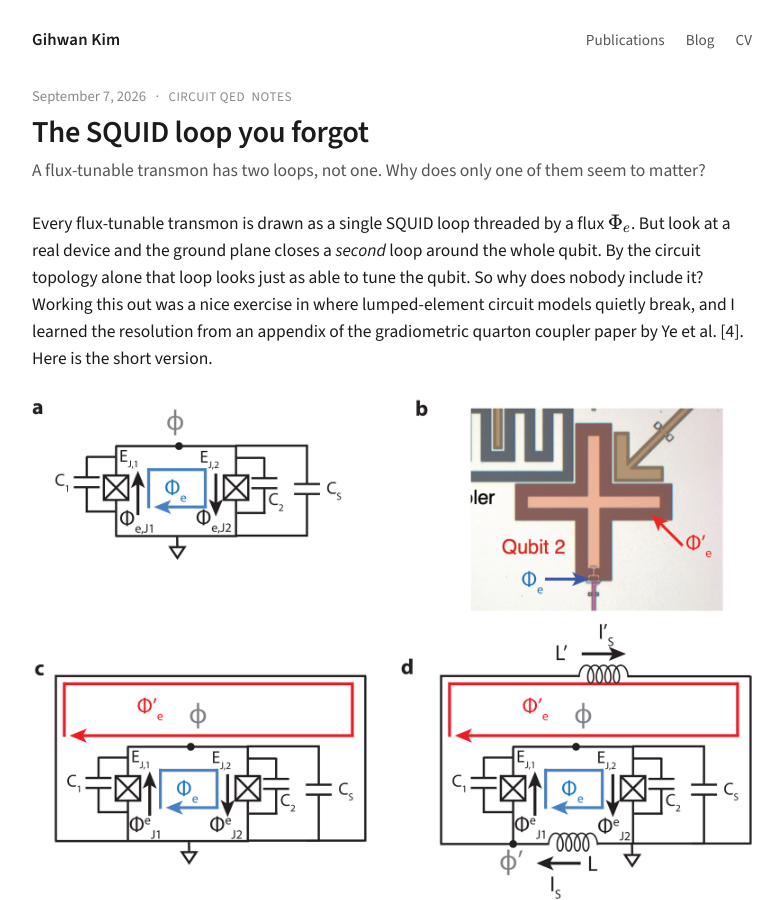
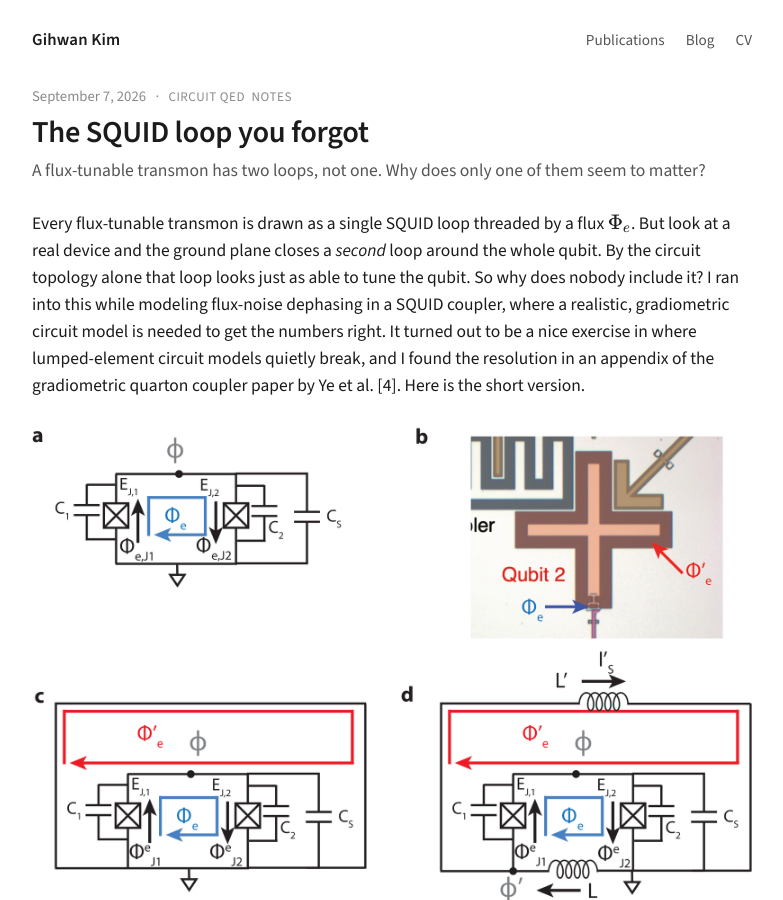
Before and after one commit to gihwan-scqubits/gihwan-scqubits.github.io, a Jekyll site: the page built from _posts/2026-09-07-squid-outer-ground-loop.md, in a window 1280 px wide and 900 px high. Shown: the whole window, without its empty margins (248-1031 px from the left). Built offline with Jekyll 4.4.1, drawn with Linux system fonts in a browser that asks for light colours.

Commit message:
Add the motivation to the introduction
Co-Authored-By: Claude Fable 5.1 <noreply@anthropic.com>
Claude-Session: https://claude.ai/code/session_01D9GyQzp35NGwXa4HyFQyv5

```diff
--- a/_posts/2026-09-07-squid-outer-ground-loop.md
+++ b/_posts/2026-09-07-squid-outer-ground-loop.md
@@ -5,7 +5,7 @@ tags: [circuit QED, notes]
 math: true
 ---
 
-Every flux-tunable transmon is drawn as a single SQUID loop threaded by a flux $$\Phi_e$$. But look at a real device and the ground plane closes a *second* loop around the whole qubit. By the circuit topology alone that loop looks just as able to tune the qubit. So why does nobody include it? Working this out was a nice exercise in where lumped-element circuit models quietly break, and I learned the resolution from an appendix of the gradiometric quarton coupler paper by Ye et al. [4]. Here is the short version.
+Every flux-tunable transmon is drawn as a single SQUID loop threaded by a flux $$\Phi_e$$. But look at a real device and the ground plane closes a *second* loop around the whole qubit. By the circuit topology alone that loop looks just as able to tune the qubit. So why does nobody include it? I ran into this while modeling flux-noise dephasing in a SQUID coupler, where a realistic, gradiometric circuit model is needed to get the numbers right. It turned out to be a nice exercise in where lumped-element circuit models quietly break, and I found the resolution in an appendix of the gradiometric quarton coupler paper by Ye et al. [4]. Here is the short version.
 
 <figure>
   <img src="{{ '/assets/img/blog/squid-outer-loop.png' | relative_url }}" alt="Four circuit diagrams of a flux-tunable transmon: the textbook SQUID, a micrograph, a naive two-loop model, and the corrected model with ground inductances">
```
